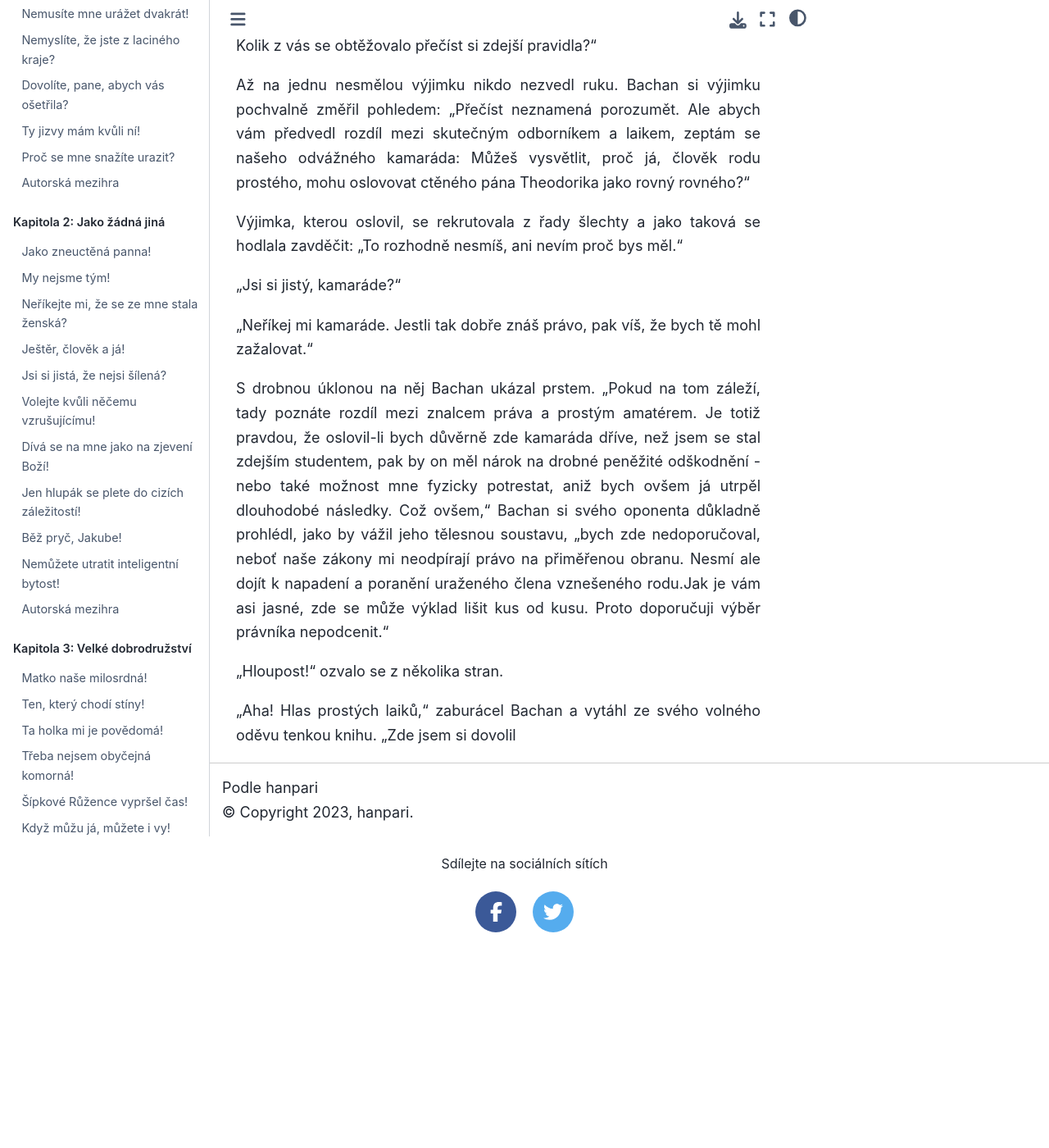
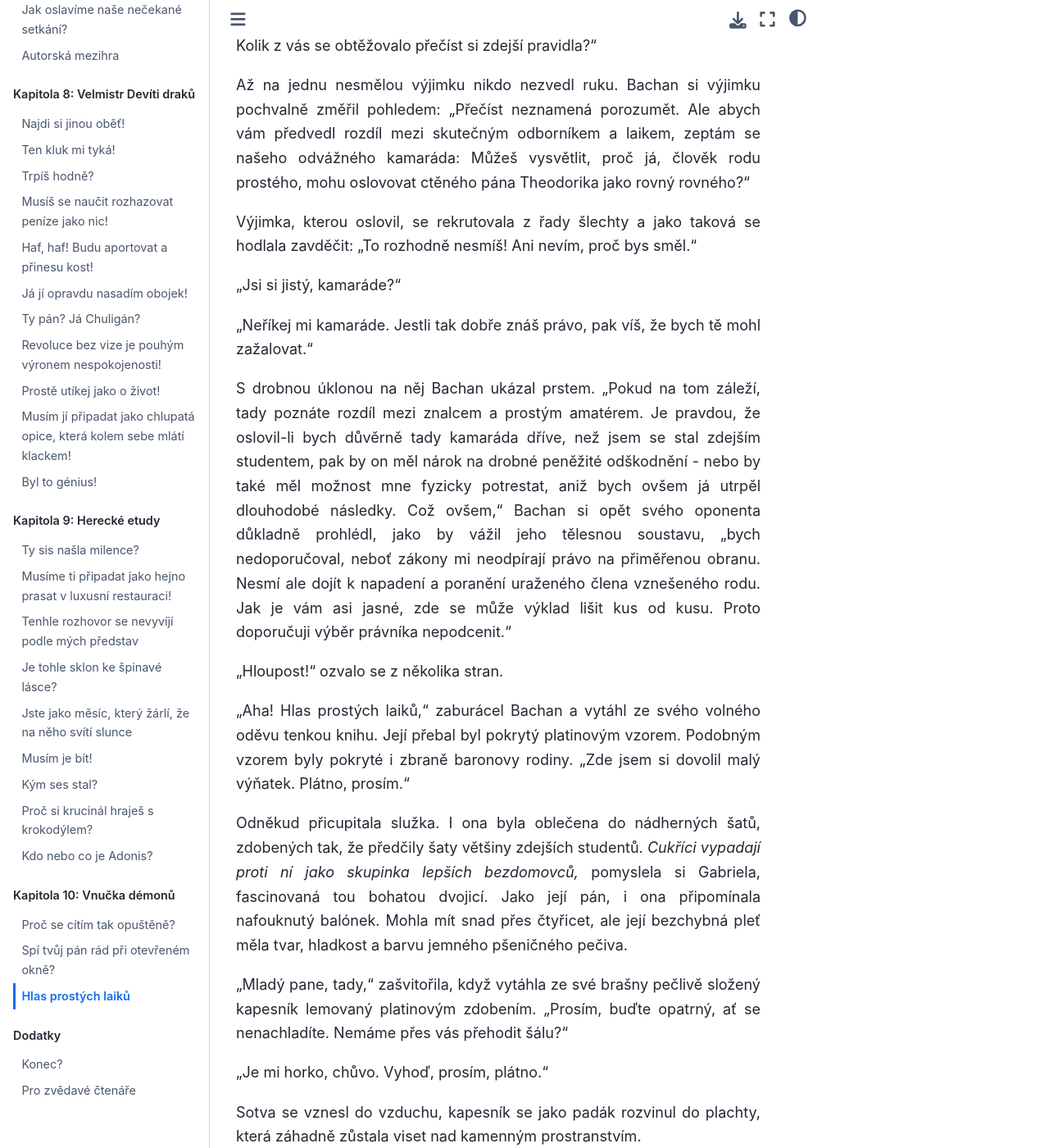
Before and after one commit to hanpari/sest-spolecniku, a Sphinx documentation site: the page built from source/sest_spolecniku/010-vnucka-demonu/03.md, in a window 1280 px wide and 1400 px high, scrolled down 5990 px. Shown: the whole window at 82% size. Built offline with Sphinx 7.4.7 and the Sphinx Book theme 1.1.4, drawn with Linux system fonts in a browser that asks for light colours; pages that are not in the unit, such as notebooks, are missing from menus; before the commit the page ends 7127 px from its top, so only the background shows below that; some of the changed text lies outside the part shown.

Commit message:
Hlas laiku

```diff
--- a/source/sest_spolecniku/010-vnucka-demonu/01.md
+++ b/source/sest_spolecniku/010-vnucka-demonu/01.md
@@ -1,3 +1,5 @@
+# Proč se cítím tak opuštěně?
+
 "Jméno?"
 
 "Gabriela z Mechového kopce."
--- a/source/sest_spolecniku/010-vnucka-demonu/03.md
+++ b/source/sest_spolecniku/010-vnucka-demonu/03.md
@@ -1,4 +1,4 @@
-#
+# Hlas prostých laiků
 
 "To budu já, paní profesorko. Jsem Theodorik, starší syn hraběte z Větrné hůrky."
 
@@ -144,18 +144,26 @@
 
 "Slyšte, slyšte," zamumlala pro sebe, ale nepodnikla nic, aby tlouštíka zarazila. *Jen si užij, já už se zviditelnila dost.*
 
-"Mí drazí budoucí spolužáci," pokračoval Bachan, "jste mladí a jako takoví málo znalí pravidel této starobylé instituce. Nevyčítám vám, že se oddáváte rozkoším života a opomíjíte studium školního řádu! Schválně, kamarádi. Kolik z vás se obtěžovalo přečíst si zdejší pravidla?"
+"Mí drazí budoucí spolužáci," pokračoval Bachan, "jste mladí a jako takoví málo znalí nařízení této starobylé instituce. Nevyčítám vám, že se oddáváte rozkoším života a opomíjíte studium školního řádu! Schválně, kamarádi. Kolik z vás se obtěžovalo přečíst si zdejší pravidla?"
 
 Až na jednu nesmělou výjimku nikdo nezvedl ruku. Bachan si výjimku pochvalně změřil pohledem: "Přečíst neznamená porozumět. Ale abych vám předvedl rozdíl mezi skutečným odborníkem a laikem, zeptám se našeho odvážného kamaráda: Můžeš vysvětlit, proč já, člověk rodu prostého, mohu oslovovat ctěného pána Theodorika jako rovný rovného?"
 
-Výjimka, kterou oslovil, se rekrutovala z řady šlechty a jako taková se hodlala zavděčit: "To rozhodně nesmíš, ani nevím proč bys měl."
+Výjimka, kterou oslovil, se rekrutovala z řady šlechty a jako taková se hodlala zavděčit: "To rozhodně nesmíš! Ani nevím, proč bys směl."
 
 "Jsi si jistý, kamaráde?"
 
 "Neříkej mi kamaráde. Jestli tak dobře znáš právo, pak víš, že bych tě mohl zažalovat."
 
-S drobnou úklonou na něj Bachan ukázal prstem. "Pokud na tom záleží, tady poznáte rozdíl mezi znalcem práva a prostým amatérem. Je totiž pravdou, že oslovil-li bych důvěrně zde kamaráda dříve, než jsem se stal zdejším studentem, pak by on měl nárok na drobné peněžité odškodnění - nebo také možnost mne fyzicky potrestat, aniž bych ovšem já utrpěl dlouhodobé následky. Což ovšem," Bachan si svého oponenta důkladně prohlédl, jako by vážil jeho tělesnou soustavu, "bych zde nedoporučoval, neboť naše zákony mi neodpírají právo na přiměřenou obranu. Nesmí ale dojít k napadení a poranění uraženého člena vznešeného rodu.Jak je vám asi jasné, zde se může výklad lišit kus od kusu. Proto doporučuji výběr právníka nepodcenit."
+S drobnou úklonou na něj Bachan ukázal prstem. "Pokud na tom záleží, tady poznáte rozdíl mezi znalcem a prostým amatérem. Je pravdou, že oslovil-li bych důvěrně tady kamaráda dříve, než jsem se stal zdejším studentem, pak by on měl nárok na drobné peněžité odškodnění - nebo by také měl možnost mne fyzicky potrestat, aniž bych ovšem já utrpěl dlouhodobé následky. Což ovšem," Bachan si opět svého oponenta důkladně prohlédl, jako by vážil jeho tělesnou soustavu, "bych nedoporučoval, neboť zákony mi neodpírají právo na přiměřenou obranu. Nesmí ale dojít k napadení a poranění uraženého člena vznešeného rodu. Jak je vám asi jasné, zde se může výklad lišit kus od kusu. Proto doporučuji výběr právníka nepodcenit."
 
 "Hloupost!" ozvalo se z několika stran.
 
-"Aha! Hlas prostých laiků," zaburácel Bachan a vytáhl ze svého volného oděvu tenkou knihu. "Zde jsem si dovolil
+"Aha! Hlas prostých laiků," zaburácel Bachan a vytáhl ze svého volného oděvu tenkou knihu. Její přebal byl pokrytý platinovým vzorem. Podobným vzorem byly pokryté i zbraně baronovy rodiny. "Zde jsem si dovolil malý výňatek. Plátno, prosím."
+
+Odněkud přicupitala služka. I ona byla oblečena do nádherných šatů, zdobených tak, že předčily šaty většiny zdejších studentů. *Cukříci vypadají proti ní jako skupinka lepších bezdomovců,* pomyslela si Gabriela, fascinovaná tou bohatou dvojicí. Jako její pán, i ona připomínala nafouknutý balónek. Mohla mít snad přes čtyřicet, ale její bezchybná pleť měla tvar, hladkost a barvu jemného pšeničného pečiva.
+
+"Mladý pane, tady," zašvitořila, když vytáhla ze své brašny pečlivě složený kapesník lemovaný platinovým zdobením. "Prosím, buďte opatrný, ať se nenachladíte. Nemáme přes vás přehodit šálu?"
+
+"Je mi horko, chůvo. Vyhoď, prosím, plátno."
+
+Sotva se vznesl do vzduchu, kapesník se jako padák rozvinul do plachty, která záhadně zůstala viset nad kamenným prostranstvím.
```
Also changed, not shown: source/index.rst (+8 -0 lines), source/sest_spolecniku/008-velmistr-deviti-draku/11.md (+0 -2 lines), source/sest_spolecniku/pokracovani.md (+1 -1 lines).
